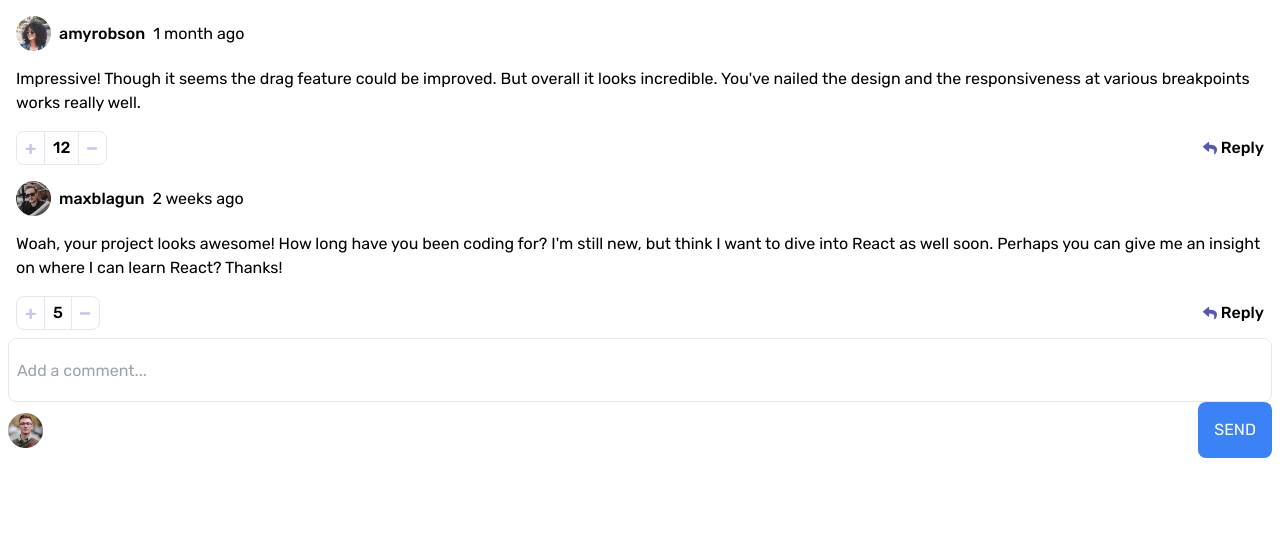
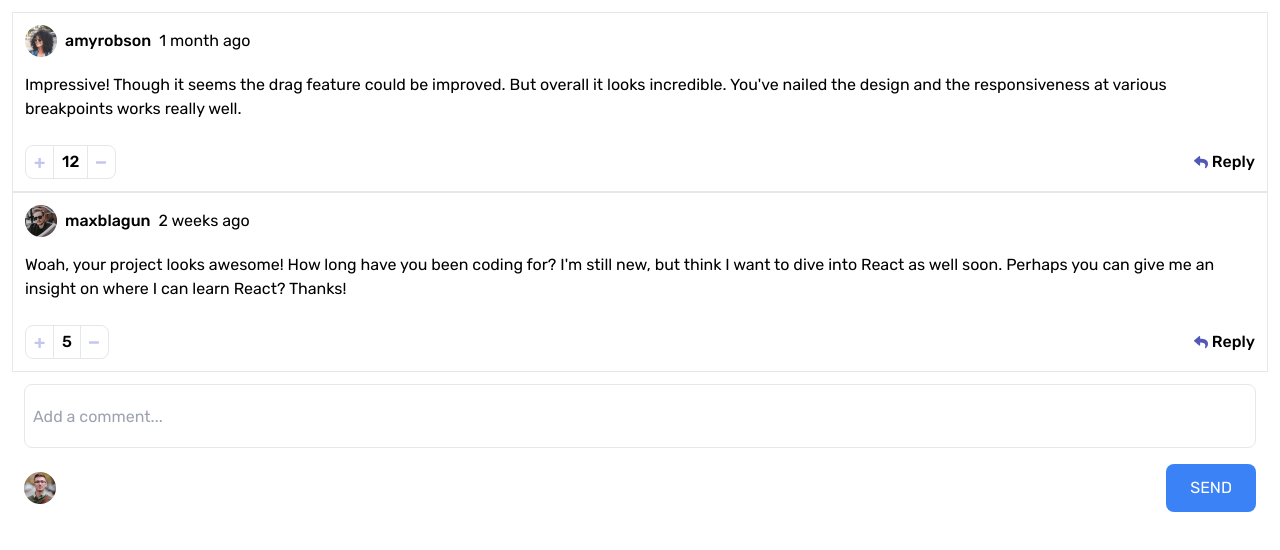
Before and after one commit to bitswa/React-frontendmentor-interactive-comments, a React (Vite) app: page / in a window 1280 px wide. Shown: the top 550 px of the page. Built offline with nearby package versions, Linux system fonts and the light colour scheme.

Commit message:
trying fix handleScore

```diff
--- a/src/App.jsx
+++ b/src/App.jsx
@@ -3,8 +3,7 @@ import { Message } from "./components/Message";
 import data from "./data.json";
 
 function App() {
-
-  const {image, username} = data.currentUser
+  const { image, username } = data.currentUser;
 
   const [message, setMessage] = useState("");
   const [comments, setComments] = useState(data.comments);
@@ -13,6 +12,7 @@ function App() {
     setComments((oldComments) => [
       ...oldComments,
       {
+        id: comments.length + 1,
         content: message,
         score: 0,
         user: {
@@ -23,12 +23,34 @@ function App() {
     ]);
   };
 
+  const handleDelete = (data) => {
+    const newData = comments.filter((prev) => prev.id != data.id);
+    setComments(newData);
+  };
+
+  const handleScore = (data) => {
+    const newData = comments.map(comment => {
+      if (comment.id == data.id) {
+        comment.score++
+      }
+    })
+    setComments(newData)
+  };
+
   return (
-    <div className="p-2">
+    <div className="p-3 overflow-scroll">
       {comments?.map((comment) => {
-        return <Message key={comment.id} data={comment} />;
+        return (
+          <Message
+            key={comment.id}
+            handleScore={handleScore}
+            handleDelete={handleDelete}
+            data={comment}
+          />
+        );
       })}
       <form
+        className="p-3"
         onSubmit={(e) => {
           e.preventDefault();
           handleSubmit();
@@ -41,9 +63,18 @@ function App() {
           value={message}
           onChange={(e) => setMessage(e.target.value)}
         />
-        <div className="flex justify-between items-center">
-          <img className="w-[35px]" src="./images/avatars/image-juliusomo.png" alt="avatar" />
-          <button className="p-4 bg-blue-500 text-white rounded-lg" type="submit" >SEND</button>
+        <div className="flex justify-between items-center pt-4">
+          <img
+            className="w-8"
+            src="./images/avatars/image-juliusomo.png"
+            alt="avatar-image"
+          />
+          <button
+            className="px-6 py-3 bg-blue-500 text-white rounded-lg"
+            type="submit"
+          >
+            SEND
+          </button>
         </div>
       </form>
     </div>
--- a/src/components/Message.jsx
+++ b/src/components/Message.jsx
@@ -1,10 +1,10 @@
-export function Message({ data }) {
+export function Message({ data, handleScore, handleDelete }) {
   const { image, username } = data.user;
   return (
-    <div className="p-2">
+    <div className="p-3 border">
       <div className="flex items-center">
         <div>
-          <img className="w-[35px]" src={image.png} alt="" />
+          <img className="w-8" src={image.png} alt="user image" />
         </div>
         <div>
           <span className="px-2 font-medium">{username}</span>
@@ -13,31 +13,46 @@ export function Message({ data }) {
         <span>{data?.createdAt}</span>
       </div>
       <div className="py-4">{data?.content}</div>
-      <div className="flex justify-between items-center">
+      <div className="flex justify-between items-center pt-2">
         <div className="rounded-lg border flex items-center">
-          <button className="px-2">
-            <img src="./images/icon-plus.svg" alt="plus" />
+          <button className="px-2" onClick={() => handleScore(data)}>
+            <img src="./images/icon-plus.svg" alt="icon-plus" />
           </button>
           <span className="px-2 p-1 border-x font-medium">{data?.score}</span>
           <button className="px-2">
-            <img src="./images/icon-minus.svg" alt="minus" />
+            <img src="./images/icon-minus.svg" alt="icon-minus" />
           </button>
         </div>
         {username != "juliusomo" ? (
           <div>
             <button className="flex items-center font-medium">
-              <img className="px-1" src="./images/icon-reply.svg" alt="" />
+              <img
+                className="px-1"
+                src="./images/icon-reply.svg"
+                alt="icon-reply"
+              />
               Reply
             </button>
           </div>
         ) : (
           <div className="flex gap-2">
-            <button className="flex items-center">
-              <img className="px-1" src="./images/icon-delete.svg" alt="" />
+            <button
+              className="flex items-center"
+              onClick={() => handleDelete(data)}
+            >
+              <img
+                className="px-1"
+                src="./images/icon-delete.svg"
+                alt="icon-delete"
+              />
               Delete
             </button>
             <button className="flex items-center">
-              <img className="px-1" src="./images/icon-edit.svg" alt="" />
+              <img
+                className="px-1"
+                src="./images/icon-edit.svg"
+                alt="icon-edit"
+              />
               Edit
             </button>
           </div>
```
